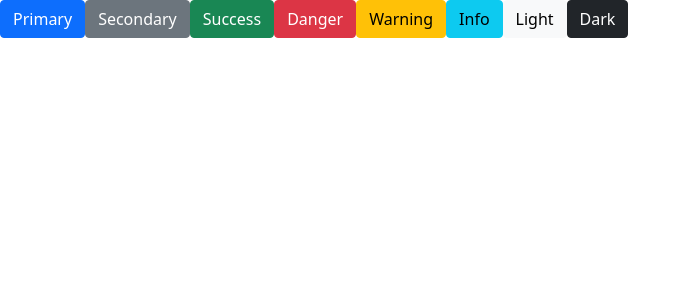
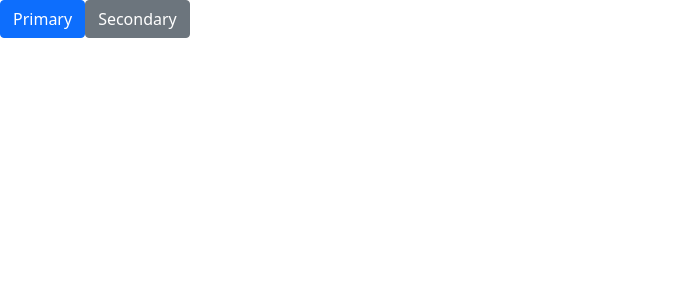
Before and after one commit to ViniUme/database-login, a Next.js app: page / in a window 1280 px wide. Shown: the top 300 px of the page, without its empty margins (0-691 px from the left). Built offline with nearby package versions, Linux system fonts and the light colour scheme.

Commit message:
Change Bootstrap library

```diff
--- a/package.json
+++ b/package.json
@@ -13,8 +13,8 @@
     "mongodb": "^4.5.0",
     "next": "12.1.5",
     "react": "18.0.0",
-    "react-dom": "18.0.0",
-    "reactstrap": "^9.0.2"
+    "react-bootstrap": "^2.3.0",
+    "react-dom": "18.0.0"
   },
   "devDependencies": {
     "@types/mongodb": "^4.0.7",
--- a/src/pages/index.js
+++ b/src/pages/index.js
@@ -1,16 +1,11 @@
 import styles from '../styles/Index.module.css';
+import { Button } from 'react-bootstrap';
 
 export default function Index() {
   return (
     <div className={styles.container}>
-      <button type="button" class="btn btn-primary">Primary</button>
-      <button type="button" class="btn btn-secondary">Secondary</button>
-      <button type="button" class="btn btn-success">Success</button>
-      <button type="button" class="btn btn-danger">Danger</button>
-      <button type="button" class="btn btn-warning">Warning</button>
-      <button type="button" class="btn btn-info">Info</button>
-      <button type="button" class="btn btn-light">Light</button>
-      <button type="button" class="btn btn-dark">Dark</button>
+      <Button variant="primary">Primary</Button>
+      <Button variant="secondary">Secondary</Button>
     </div>
   )
 }
```
Also changed, not shown: 2 other files (tests, documents, lock files or other folders).
